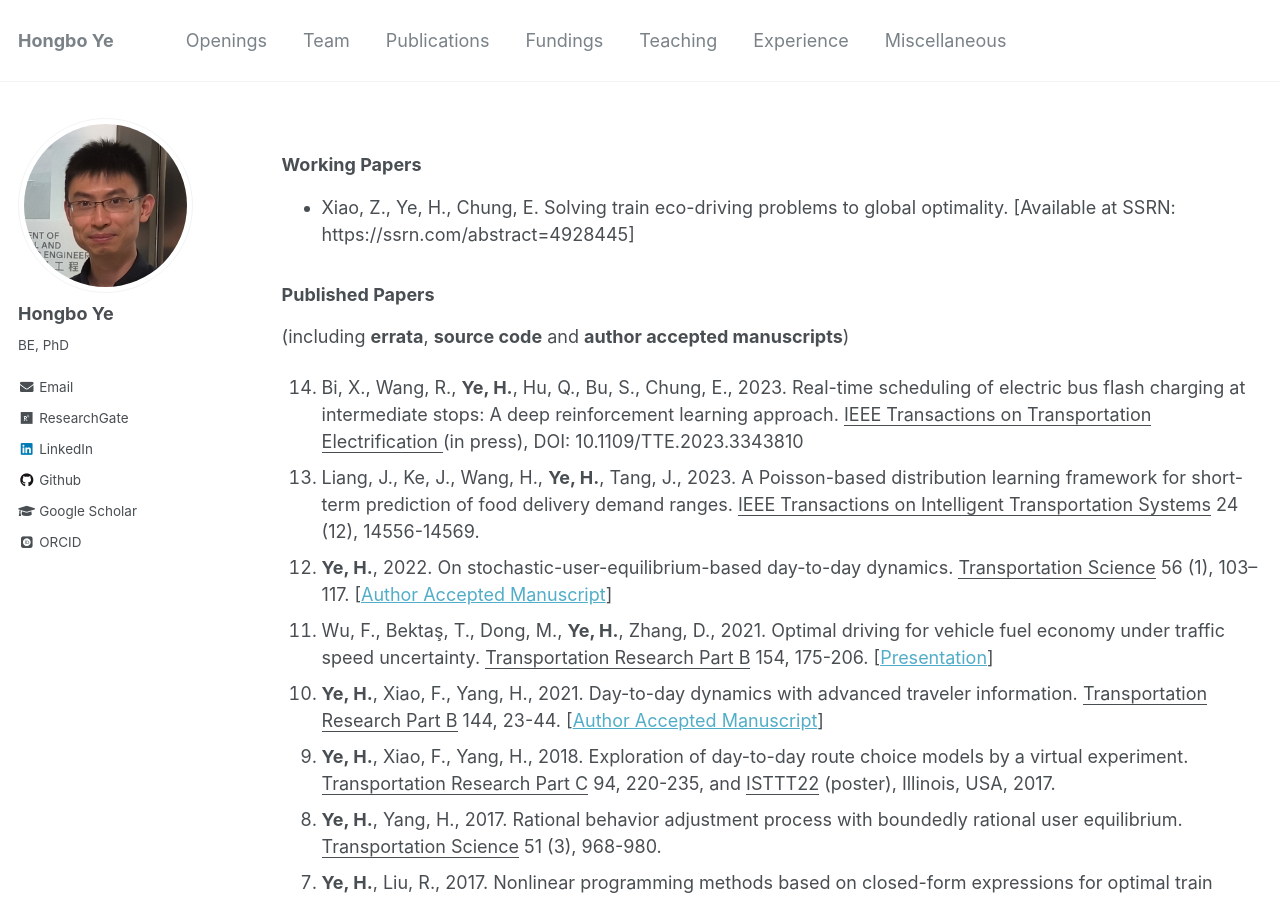
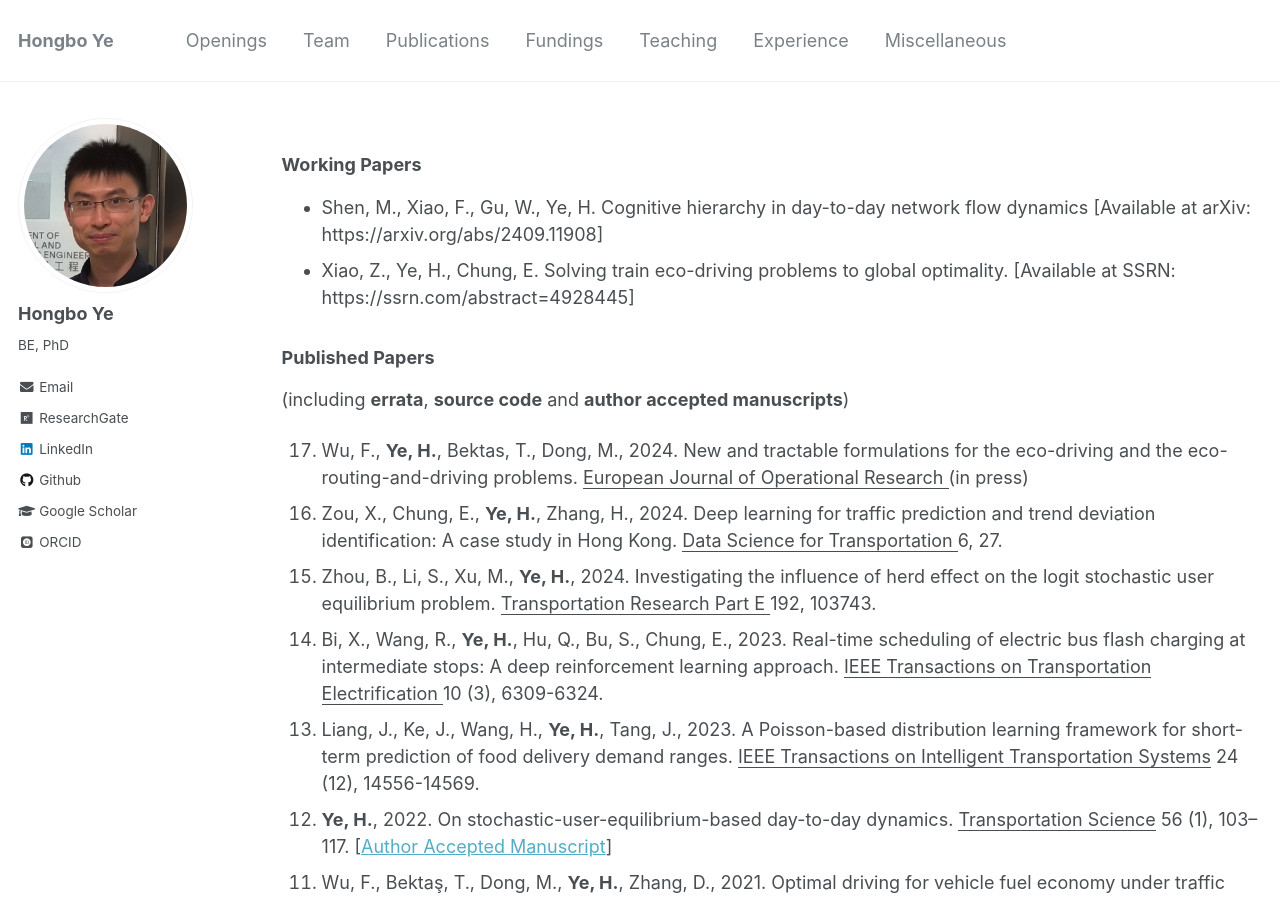
Before and after one commit to hb-ye/hb-ye.github.io, a Jekyll site: the page built from _pages/publications.md, in a window 1280 px wide and 900 px high. Built offline with Jekyll 4.4.1, drawn with Linux system fonts in a browser that asks for light colours; some web fonts are replaced.

Commit message:
Update publications.md

```diff
--- a/_pages/publications.md
+++ b/_pages/publications.md
@@ -16,13 +16,18 @@ author_profile: true
 {% endfor %}
 
 ### Working Papers
+- Shen, M., Xiao, F., Gu, W., Ye, H. Cognitive hierarchy in day-to-day network flow dynamics [Available at arXiv: https://arxiv.org/abs/2409.11908]
 - Xiao, Z., Ye, H., Chung, E. Solving train eco-driving problems to global optimality. [Available at SSRN: https://ssrn.com/abstract=4928445]
 
 ### Published Papers
 (including **errata**, **source code** and **author accepted manuscripts**)
 
 {: reversed="reversed"}
-14. Bi, X., Wang, R., **Ye, H.**, Hu, Q., Bu, S., Chung, E., 2023. Real-time scheduling of electric bus flash charging at intermediate stops: A deep reinforcement learning approach. <u>IEEE Transactions on Transportation Electrification </u> (in press), DOI: 10.1109/TTE.2023.3343810
+
+17. Wu, F., **Ye, H.**, Bektas, T., Dong, M., 2024. New and tractable formulations for the eco-driving and the eco-routing-and-driving problems. <u>European Journal of Operational Research </u> (in press)
+16. Zou, X., Chung, E., **Ye, H.**, Zhang, H., 2024. Deep learning for traffic prediction and trend deviation identification: A case study in Hong Kong. <u>Data Science for Transportation </u> 6, 27.
+15. Zhou, B., Li, S., Xu, M., **Ye, H.**, 2024. Investigating the influence of herd effect on the logit stochastic user equilibrium problem. <u>Transportation Research Part E </u> 192, 103743.
+14. Bi, X., Wang, R., **Ye, H.**, Hu, Q., Bu, S., Chung, E., 2023. Real-time scheduling of electric bus flash charging at intermediate stops: A deep reinforcement learning approach. <u>IEEE Transactions on Transportation Electrification </u> 10 (3), 6309-6324.
 13. Liang, J., Ke, J., Wang, H., **Ye, H.**, Tang, J., 2023. A Poisson-based distribution learning framework for short-term prediction of food delivery demand ranges. <u>IEEE Transactions on Intelligent Transportation Systems</u> 24 (12), 14556-14569.
 12. **Ye, H.**, 2022. On stochastic-user-equilibrium-based day-to-day dynamics. <u>Transportation Science</u> 56 (1), 103–117. [[Author Accepted Manuscript](/files/2022_SUE-DTD_TS_AAM.pdf)]
 11. Wu, F., Bektaş, T., Dong, M., **Ye, H.**, Zhang, D., 2021. Optimal driving for vehicle fuel economy under traffic speed uncertainty. <u>Transportation Research Part B</u> 154, 175-206. [[Presentation](/files/2021Wu_Presentation.pdf)]
```
